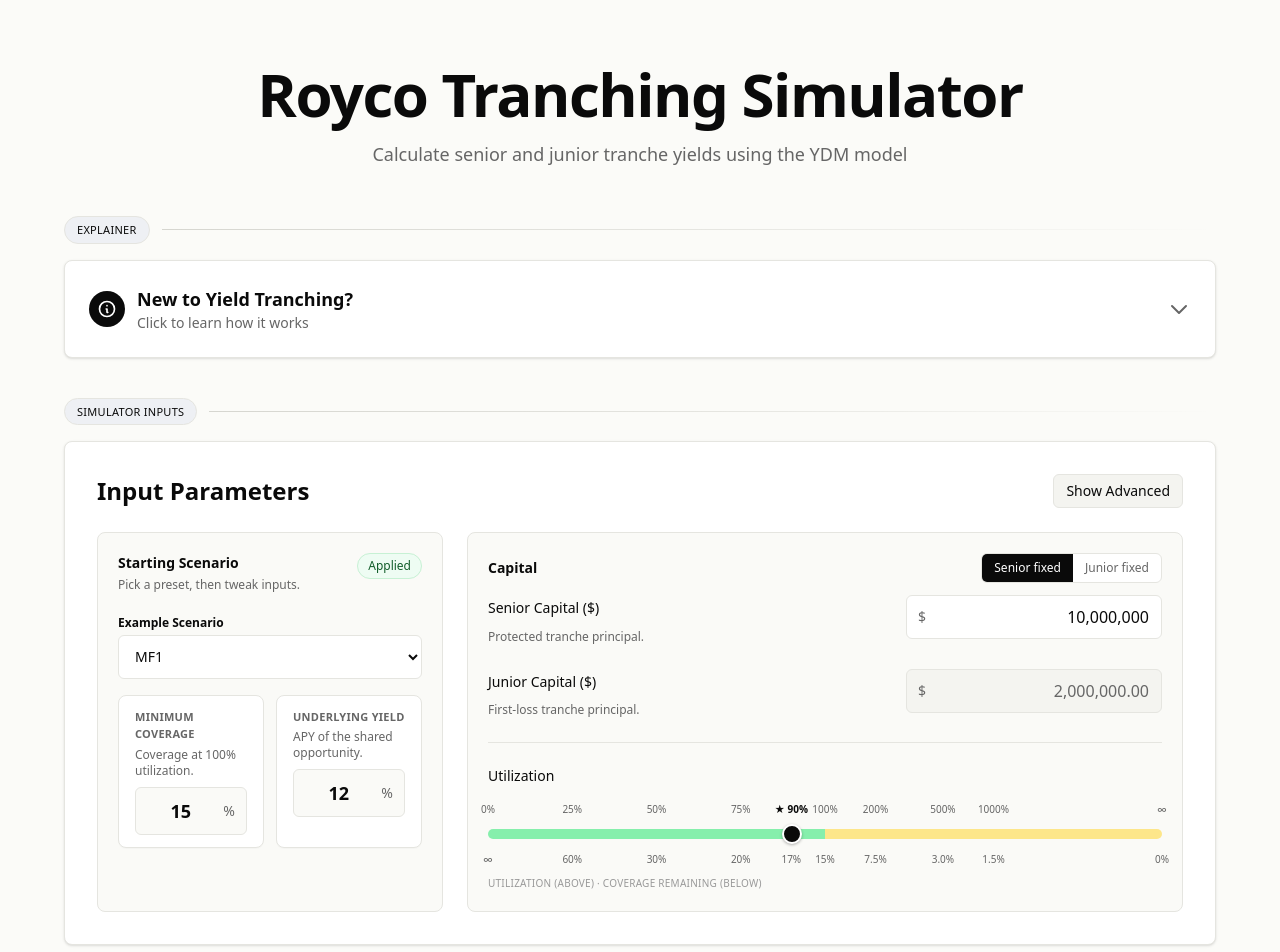
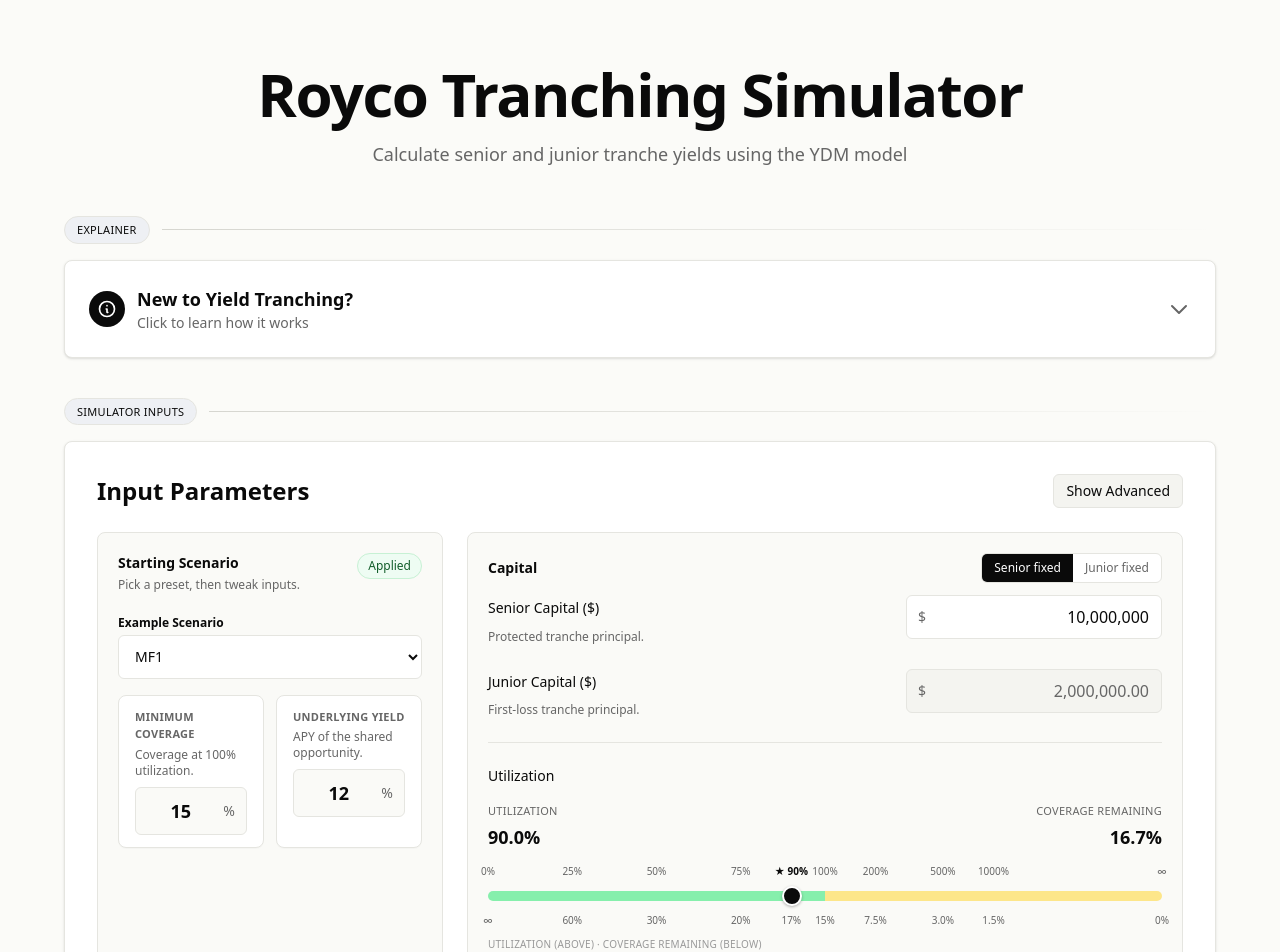
Before and after one commit to roycoprotocol/royco-simulator, a Next.js app: page / in a window 1280 px wide. Shown: the top 952 px of the page. Built offline with nearby package versions, Linux system fonts and the light colour scheme.

Commit message:
feat: live Utilization + Coverage Remaining readout above slider

```diff
--- a/app/page.tsx
+++ b/app/page.tsx
@@ -896,6 +896,31 @@ export default function YieldSimulator() {
                 {/* Utilization Slider */}
                 <div className="border-t border-[#e5e5e0] pt-5">
                   <label htmlFor="utilization-slider" className="text-sm font-medium text-[#0a0a0a]">Utilization</label>
+
+                  <div className="flex items-center justify-between mt-2 mb-3">
+                    <div>
+                      <span className="text-[11px] uppercase tracking-wide text-[#666666]">Utilization</span>
+                      <p className="text-lg font-semibold text-[#0a0a0a] tabular-nums">
+                        {(() => {
+                          const u = utilFromPosition(utilizationPosition);
+                          if (u >= UTIL_RIGHT_CAP) return '∞';
+                          return `${(u * 100).toFixed(1)}%`;
+                        })()}
+                      </p>
+                    </div>
+                    <div className="text-right">
+                      <span className="text-[11px] uppercase tracking-wide text-[#666666]">Coverage Remaining</span>
+                      <p className="text-lg font-semibold text-[#0a0a0a] tabular-nums">
+                        {(() => {
+                          const u = utilFromPosition(utilizationPosition);
+                          const cov = parseNumber(minCoverage) / 100;
+                          if (u <= 0) return '∞';
+                          if (u >= UTIL_RIGHT_CAP) return '0%';
+                          return `${(coverageRemainingFromUtil(u, cov) * 100).toFixed(1)}%`;
+                        })()}
+                      </p>
+                    </div>
+                  </div>
 
                   {/* Above-ticks (utilization) */}
                   <div className="relative h-5 mt-3">
```
